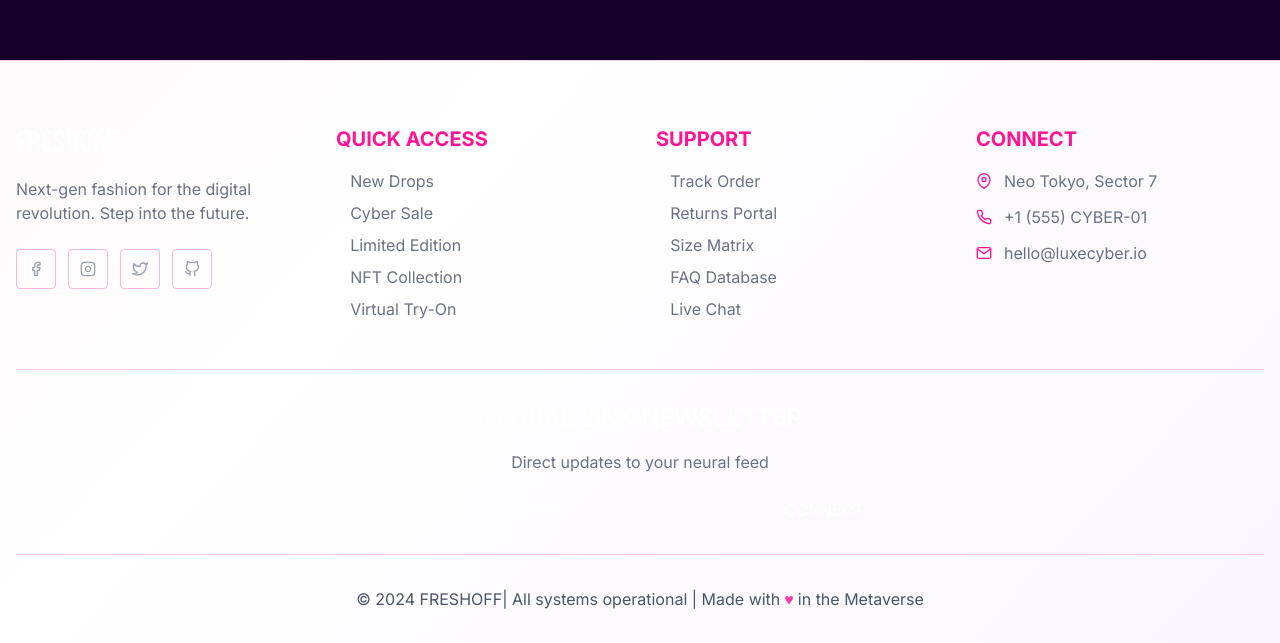
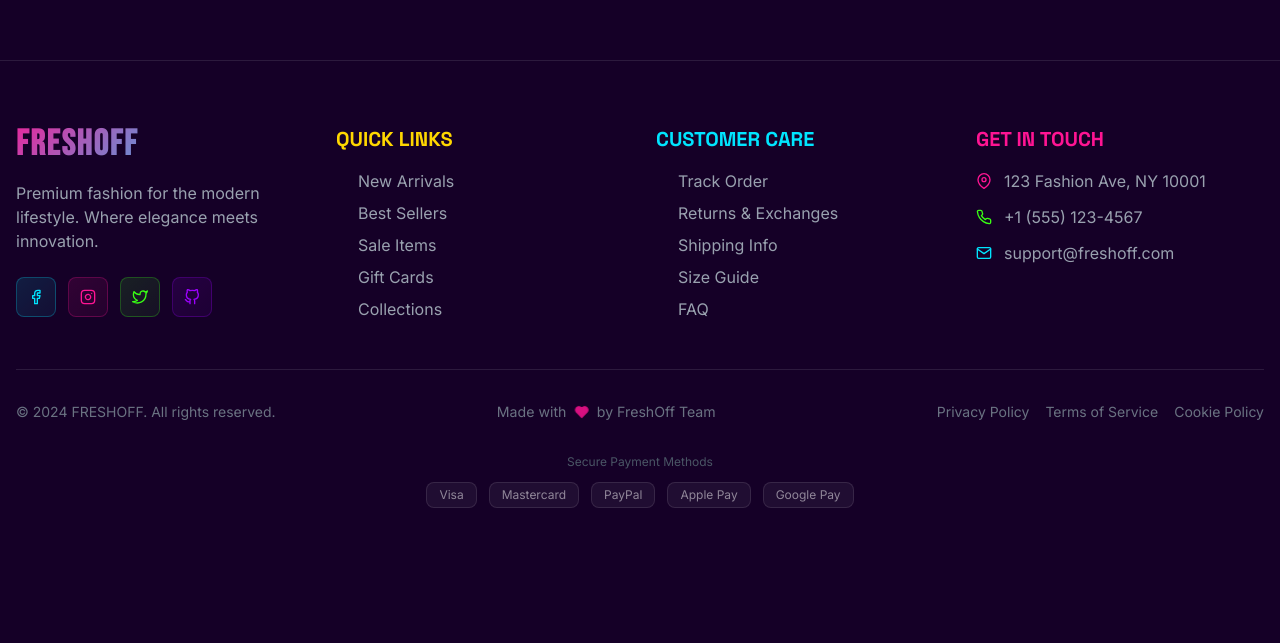
Before and after one commit to arkinnoai-prog/FreshOFF, a React (Vite) app: page /wishlist in a window 1280 px wide. Shown: the part 740-1383 px from the top of the page. After the commit the page ends 1280 px from the top, so only its background shows below. Built offline with nearby package versions, Linux system fonts and the light colour scheme.

Commit message:
[ fix : - footer fixed and added a new logo ]

```diff
--- a/src/components/shared/Footer.tsx
+++ b/src/components/shared/Footer.tsx
@@ -1,4 +1,3 @@
-// src/components/Footer.tsx
 import { Link } from "react-router-dom";
 import {
   FiFacebook,
@@ -9,92 +8,121 @@ import {
   FiPhone,
   FiMapPin,
   FiGithub,
+  FiArrowRight,
+  FiHeart,
 } from "react-icons/fi";
 import { motion } from "framer-motion";
 
 const Footer = () => {
   return (
-    <footer className="bg-cyber-black border-t border-neon-pink/20 pt-16 pb-8 relative overflow-hidden">
-      {/* Animated Grid Background */}
-      <div className="absolute inset-0 cyber-grid opacity-10" />
+    <footer className="bg-[#150027] border-t border-white/10 pt-16 pb-8 relative overflow-hidden">
+      <div className="absolute inset-0 neon-grid opacity-5" />
+      <div className="absolute inset-0 bg-gradient-to-t from-[#150027] via-transparent to-transparent" />
 
       <div className="container mx-auto px-4 relative">
         <div className="grid grid-cols-1 md:grid-cols-2 lg:grid-cols-4 gap-8 mb-12">
-          {/* Brand Section */}
           <div>
-            <h3 className="font-audiowide text-3xl text-gradient-cyber mb-4">
+            <motion.h3
+              className="text-4xl font-bold mb-4 text-gradient-neon"
+              style={{ fontFamily: "var(--font-family-bebas)" }}
+              initial={{ opacity: 0, y: 20 }}
+              animate={{ opacity: 1, y: 0 }}
+            >
               FRESHOFF
-            </h3>
-            <p className="text-gray-500 mb-6 font-rajdhani">
-              Next-gen fashion for the digital revolution. Step into the future.
+            </motion.h3>
+            <p
+              className="text-gray-400 mb-6"
+              style={{ fontFamily: "var(--font-family-montserrat)" }}
+            >
+              Premium fashion for the modern lifestyle. Where elegance meets
+              innovation.
             </p>
             <div className="flex space-x-3">
-              {[FiFacebook, FiInstagram, FiTwitter, FiGithub].map(
-                (Icon, index) => (
+              {[
+                { Icon: FiFacebook, color: "#00E5FF", link: "#" },
+                { Icon: FiInstagram, color: "#FF1493", link: "#" },
+                { Icon: FiTwitter, color: "#39FF14", link: "#" },
+                { Icon: FiGithub, color: "#9D00FF", link: "#" },
+              ].map(({ Icon, color, link }, index) => (
                 <motion.a
                   key={index}
-                    href="#"
+                  href={link}
                   whileHover={{ scale: 1.2, rotate: 360 }}
                   transition={{ duration: 0.3 }}
-                    className="w-10 h-10 bg-cyber-gray border border-neon-pink/30 rounded flex items-center justify-center text-gray-400 hover:text-neon-pink hover:border-neon-pink hover:shadow-lg hover:shadow-neon-pink/30 transition-all"
+                  className="w-10 h-10 rounded-lg flex items-center justify-center transition-all"
+                  style={{
+                    background: `linear-gradient(135deg, ${color}20, ${color}10)`,
+                    border: `1px solid ${color}40`,
+                  }}
+                  onMouseEnter={(e) => {
+                    e.currentTarget.style.boxShadow = `0 0 20px ${color}40`;
+                  }}
+                  onMouseLeave={(e) => {
+                    e.currentTarget.style.boxShadow = "none";
+                  }}
                 >
-                    <Icon />
+                  <Icon className="text-gray-300" style={{ color }} />
                 </motion.a>
-                )
-              )}
+              ))}
             </div>
           </div>
 
-          {/* Quick Links */}
           <div>
-            <h4 className="font-orbitron text-xl font-bold mb-4 text-neon-pink">
-              QUICK ACCESS
+            <h4
+              className="text-xl font-bold mb-4 text-[#FFD700]"
+              style={{ fontFamily: "var(--font-family-space)" }}
+            >
+              QUICK LINKS
             </h4>
             <ul className="space-y-2">
               {[
-                "New Drops",
-                "Cyber Sale",
-                "Limited Edition",
-                "NFT Collection",
-                "Virtual Try-On",
+                { label: "New Arrivals", link: "/shop" },
+                { label: "Best Sellers", link: "/shop" },
+                { label: "Sale Items", link: "/shop" },
+                { label: "Gift Cards", link: "/shop" },
+                { label: "Collections", link: "/shop" },
               ].map((item) => (
-                <li key={item}>
+                <li key={item.label}>
                   <Link
-                    to="/shop"
-                    className="text-gray-500 hover:text-neon-pink transition-colors font-rajdhani flex items-center gap-2 group"
+                    to={item.link}
+                    className="text-gray-400 hover:text-[#39FF14] transition-all duration-300 flex items-center gap-2 group"
+                    style={{ fontFamily: "var(--font-family-inter)" }}
                   >
-                    <span className="text-neon-pink opacity-0 group-hover:opacity-100 transition-opacity">
-                      ›
+                    <FiArrowRight className="text-[#39FF14] opacity-0 group-hover:opacity-100 transition-opacity text-sm" />
+                    <span className="group-hover:translate-x-1 transition-transform">
+                      {item.label}
                     </span>
-                    {item}
                   </Link>
                 </li>
               ))}
             </ul>
           </div>
 
-          {/* Support */}
           <div>
-            <h4 className="font-orbitron text-xl font-bold mb-4 text-neon-pink">
-              SUPPORT
+            <h4
+              className="text-xl font-bold mb-4 text-[#00E5FF]"
+              style={{ fontFamily: "var(--font-family-space)" }}
+            >
+              CUSTOMER CARE
             </h4>
             <ul className="space-y-2">
               {[
-                "Track Order",
-                "Returns Portal",
-                "Size Matrix",
-                "FAQ Database",
-                "Live Chat",
+                { label: "Track Order", link: "/contact" },
+                { label: "Returns & Exchanges", link: "/contact" },
+                { label: "Shipping Info", link: "/contact" },
+                { label: "Size Guide", link: "/contact" },
+                { label: "FAQ", link: "/contact" },
               ].map((item) => (
-                <li key={item}>
+                <li key={item.label}>
                   <Link
-                    to="/contact"
-                    className="text-gray-500 hover:text-neon-pink transition-colors font-rajdhani flex items-center gap-2 group"
+                    to={item.link}
+                    className="text-gray-400 hover:text-[#00E5FF] transition-all duration-300 flex items-center gap-2 group"
+                    style={{ fontFamily: "var(--font-family-inter)" }}
                   >
-                    <span className="text-neon-pink opacity-0 group-hover:opacity-100 transition-opacity">
-                      ›
+                    <FiArrowRight className="text-[#00E5FF] opacity-0 group-hover:opacity-100 transition-opacity text-sm" />
+                    <span className="group-hover:translate-x-1 transition-transform">
+                      {item.label}
                     </span>
-                    {item}
                   </Link>
                 </li>
               ))}
@@ -103,53 +131,106 @@ const Footer = () => {
 
           {/* Contact Info */}
           <div>
-            <h4 className="font-orbitron text-xl font-bold mb-4 text-neon-pink">
-              CONNECT
+            <h4
+              className="text-xl font-bold mb-4 text-[#FF1493]"
+              style={{ fontFamily: "var(--font-family-space)" }}
+            >
+              GET IN TOUCH
             </h4>
             <div className="space-y-3">
-              <div className="flex items-center space-x-3 text-gray-500 font-rajdhani">
-                <FiMapPin className="text-neon-pink" />
-                <span>Neo Tokyo, Sector 7</span>
-              </div>
-              <div className="flex items-center space-x-3 text-gray-500 font-rajdhani">
-                <FiPhone className="text-neon-pink" />
-                <span>+1 (555) CYBER-01</span>
-              </div>
-              <div className="flex items-center space-x-3 text-gray-500 font-rajdhani">
-                <FiMail className="text-neon-pink" />
-                <span>hello@luxecyber.io</span>
-              </div>
+              <motion.div
+                className="flex items-center space-x-3 text-gray-400 hover:text-white transition-colors cursor-pointer"
+                whileHover={{ x: 5 }}
+              >
+                <FiMapPin className="text-[#FF1493] flex-shrink-0" />
+                <span style={{ fontFamily: "var(--font-family-inter)" }}>
+                  123 Fashion Ave, NY 10001
+                </span>
+              </motion.div>
+              <motion.div
+                className="flex items-center space-x-3 text-gray-400 hover:text-white transition-colors cursor-pointer"
+                whileHover={{ x: 5 }}
+              >
+                <FiPhone className="text-[#39FF14] flex-shrink-0" />
+                <span style={{ fontFamily: "var(--font-family-inter)" }}>
+                  +1 (555) 123-4567
+                </span>
+              </motion.div>
+              <motion.div
+                className="flex items-center space-x-3 text-gray-400 hover:text-white transition-colors cursor-pointer"
+                whileHover={{ x: 5 }}
+              >
+                <FiMail className="text-[#00E5FF] flex-shrink-0" />
+                <span style={{ fontFamily: "var(--font-family-inter)" }}>
+                  support@freshoff.com
+                </span>
+              </motion.div>
             </div>
           </div>
         </div>
 
-        {/* Newsletter */}
-        <div className="border-t border-neon-pink/20 pt-8 mb-8">
-          <div className="max-w-2xl mx-auto text-center">
-            <h4 className="font-orbitron text-2xl mb-4 text-gradient-cyber">
-              NEURAL LINK NEWSLETTER
-            </h4>
-            <p className="text-gray-500 mb-6 font-rajdhani">
-              Direct updates to your neural feed
+        {/* Newsletter Section */}
+
+        {/* Bottom Section */}
+        <div className="border-t border-white/10 pt-8">
+          <div className="flex flex-col md:flex-row justify-between items-center space-y-4 md:space-y-0">
+            {/* Copyright */}
+            <p
+              className="text-gray-500 text-sm"
+              style={{ fontFamily: "var(--font-family-inter)" }}
+            >
+              © 2024 FRESHOFF. All rights reserved.
             </p>
-            <form className="flex flex-col sm:flex-row gap-3 max-w-md mx-auto">
-              <input
-                type="email"
-                placeholder="neural.id@cyber.net"
-                className="input-cyber flex-1"
-              />
-              <button className="btn-cyber">CONNECT</button>
-            </form>
+
+            {/* Made with Love */}
+            <motion.div
+              className="flex items-center gap-2 text-gray-500 text-sm"
+              animate={{ scale: [1, 1.05, 1] }}
+              transition={{ duration: 2, repeat: Infinity }}
+            >
+              Made with
+              <FiHeart className="text-[#FF1493] fill-current animate-pulse" />
+              by FreshOff Team
+            </motion.div>
+
+            {/* Legal Links */}
+            <div className="flex gap-4 text-sm">
+              {["Privacy Policy", "Terms of Service", "Cookie Policy"].map(
+                (link) => (
+                  <Link
+                    key={link}
+                    to="#"
+                    className="text-gray-500 hover:text-[#00E5FF] transition-colors"
+                    style={{ fontFamily: "var(--font-family-inter)" }}
+                  >
+                    {link}
+                  </Link>
+                )
+              )}
             </div>
           </div>
 
-        {/* Copyright */}
-        <div className="border-t border-neon-pink/20 pt-8 text-center">
-          <p className="text-gray-600 font-share-tech">
-            © 2024 FRESHOFF| All systems operational | Made with
-            <span className="text-neon-pink animate-pulse mx-1">♥</span>
-            in the Metaverse
-          </p>
+          {/* Payment Methods */}
+          <div className="mt-8 text-center">
+            <p className="text-gray-600 text-xs mb-3">Secure Payment Methods</p>
+            <div className="flex justify-center gap-3">
+              {["Visa", "Mastercard", "PayPal", "Apple Pay", "Google Pay"].map(
+                (method) => (
+                  <span
+                    key={method}
+                    className="px-3 py-1 text-xs rounded-lg"
+                    style={{
+                      background: "rgba(255, 255, 255, 0.05)",
+                      border: "1px solid rgba(255, 255, 255, 0.1)",
+                      color: "rgba(255, 255, 255, 0.5)",
+                    }}
+                  >
+                    {method}
+                  </span>
+                )
+              )}
+            </div>
+          </div>
         </div>
       </div>
     </footer>
--- a/src/components/shared/navbar.tsx
+++ b/src/components/shared/navbar.tsx
@@ -54,10 +54,7 @@ const Navbar = () => {
               transition={{ duration: 0.5 }}
               className="relative w-12 h-12"
             >
-              <div className="absolute inset-0 bg-gradient-to-br from-[#FF1493] to-[#9D00FF] rounded-full opacity-80 blur-lg group-hover:opacity-100 transition-opacity" />
-              <div className="relative w-full h-full bg-gradient-to-br from-[#FF1493] to-[#9D00FF] rounded-full flex items-center justify-center">
-                <FiShoppingBag className="text-white text-xl" />
-              </div>
+          <img src="/src/assets/logo/logo.png" alt="Logo" className="w-10 h-10 object-cover" />
             </motion.div>
             <span
               className="text-2xl font-bold text-gradient-gold"
--- a/src/index.css
+++ b/src/index.css
@@ -146,7 +146,7 @@ h1, h2, h3 {
 }
 
 .text-gradient-gold {
-  background: linear-gradient(135deg, var(--color-gold), var(--color-luxury-gold), var(--color-amber));
+  background: linear-gradient(135deg, var(--color-electric-purple), var(--color-electric-purple), var(--color-electric-purple));
   -webkit-background-clip: text;
   background-clip: text;
   -webkit-text-fill-color: transparent;
--- a/src/pages/productDetail.tsx
+++ b/src/pages/productDetail.tsx
@@ -1,4 +1,4 @@
-import { useState } from "react";
+import { useEffect, useState } from "react";
 import { useParams, useNavigate } from "react-router-dom";
 import { motion } from "framer-motion";
 import {
@@ -28,6 +28,9 @@ const ProductDetailPage = () => {
   );
   const [quantity, setQuantity] = useState(1);
   const [activeTab, setActiveTab] = useState("description");
+  useEffect(() => {
+    window.scrollTo({ top: 0, behavior: "instant" });
+  }, [id]); // Re-run when product id changes
 
   if (!product) {
     return (
```
Also changed, not shown: src/components/productCard.tsx (+4 -4 lines), src/assets/logo/logo.png (added). Lines whose indentation alone changed are shown as unchanged.
